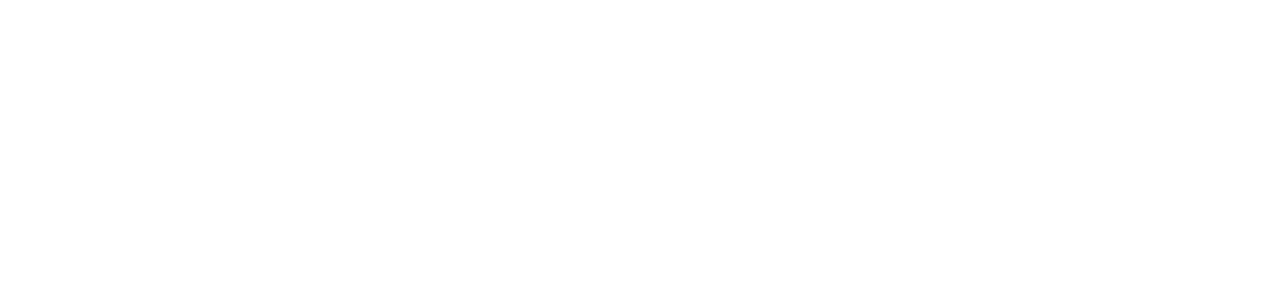
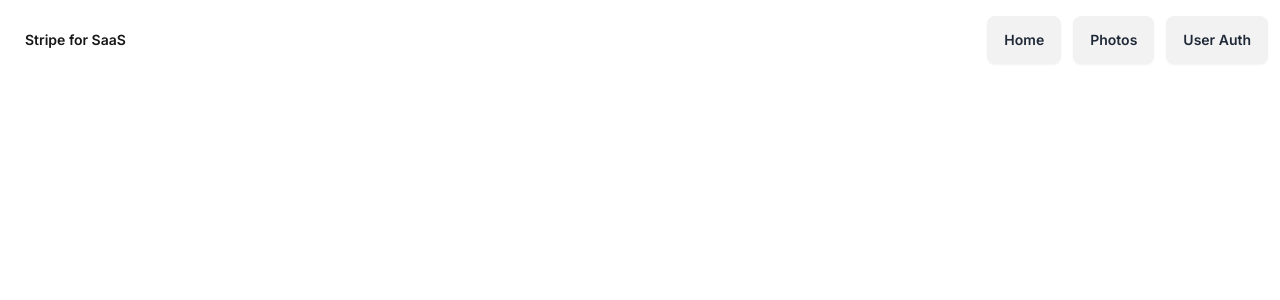
Before and after one commit to KaylaK1/stripe-nextjs, a Next.js app: page / in a window 1280 px wide. Shown: the top 300 px of the page. Built offline with nearby package versions, Linux system fonts and the light colour scheme.

Commit message:
added toast, added navigation, fixed global layout styling

```diff
--- a/app/layout.tsx
+++ b/app/layout.tsx
@@ -1,6 +1,11 @@
 import type { Metadata } from "next";
 import localFont from "next/font/local";
+import Link from "next/link";
+import { Inter } from "next/font/google";
 import "./globals.css";
+import { Toaster } from "react-hot-toast";
+
+const inter = Inter({ subsets: ["latin"] });
 
 const geistSans = localFont({
   src: "./fonts/GeistVF.woff",
@@ -25,11 +30,43 @@
 }>) {
   return (
     <html lang="en">
-      <body
-        className={`${geistSans.variable} ${geistMono.variable} antialiased`}
-      >
-        {children}
+      <body className={inter.className}>
+        <Navbar />
+        <main className="prose p-12 text-cd">{children}</main>
+        <Toaster />
       </body>
     </html>
   );
 }
+
+
+const Navbar = () => {
+  return (
+    <div className="navbar bg-base-100">
+      <div className="flex-1">
+        <Link href="/" className="btn btn-ghost text-x1">
+          Stripe for SaaS
+        </Link>
+      </div>
+      <div className="flex-none">
+        <ul className="menu menu-horizontal px-1">
+          <li>
+            <Link href="/" className="btn">
+              Home
+            </Link>
+          </li>
+          <li>
+            <Link href="/photos" className="btn mx-3">
+              Photos
+            </Link>
+          </li>
+          <li>
+            <Link href="/user" className="btn">
+              User Auth
+            </Link>
+          </li>
+        </ul>
+      </div>
+    </div>
+  )
+}
--- a/package.json
+++ b/package.json
@@ -14,6 +14,7 @@
     "next": "14.2.14",
     "react": "^18",
     "react-dom": "^18",
+    "react-hot-toast": "^2.4.1",
     "stripe": "^17.1.0",
     "stripe-nextjs": "file:"
   },
```
Also changed, not shown: 1 other file (tests, documents, lock files or other folders).
